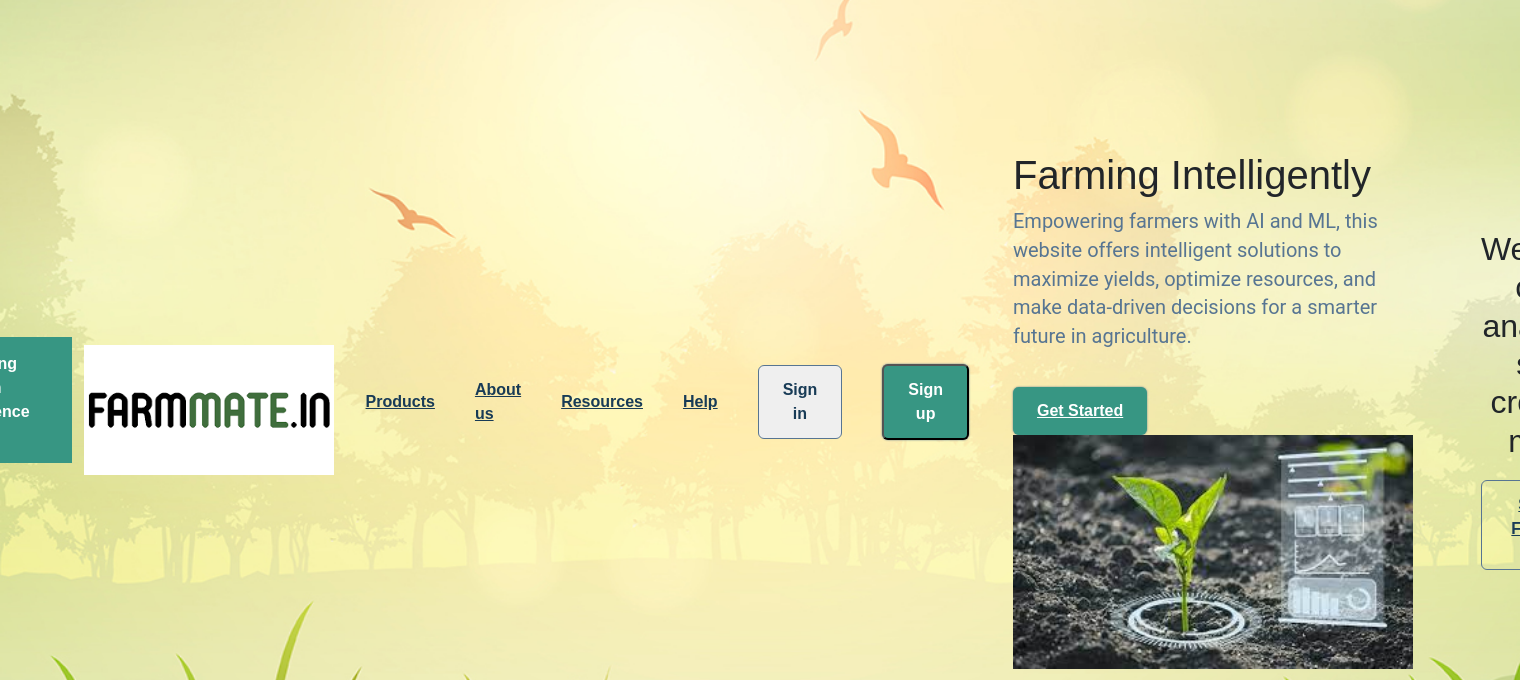
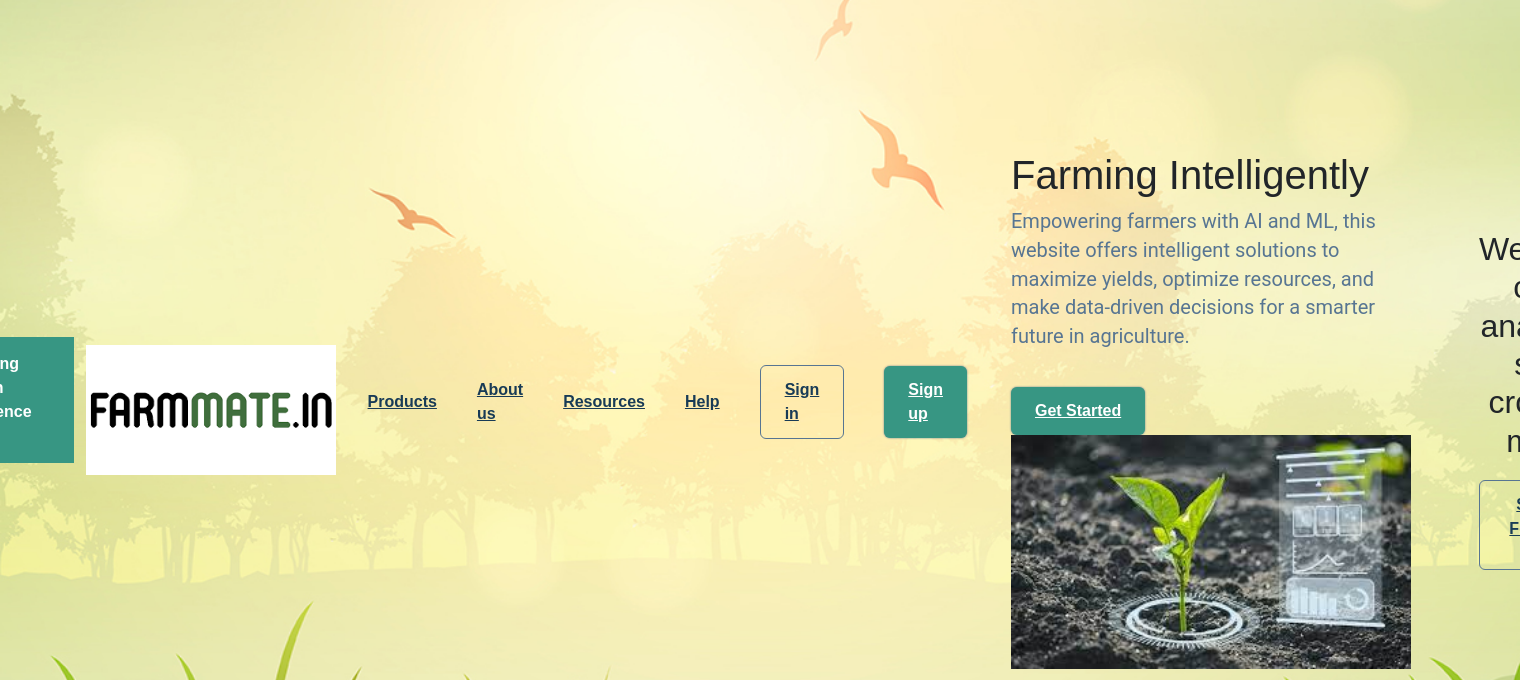
Before and after one commit to Rohanpawar9921/Farm-Mate, a Django app: page / in a window 1520 px wide; the page is wider, and only the part inside the window is pictured. Shown: the top 680 px of that part. Run offline with Django 5.2, Linux system fonts and the light colour scheme; some libraries are stand-ins or nearby versions.

Commit message:
changed button tag to a

```diff
--- a/farmmate-project/home/templates/home/base.html
+++ b/farmmate-project/home/templates/home/base.html
@@ -38,18 +38,18 @@
             <li><a href="#" class="hover-links">Resources</a></li>
             <li><a href="#" class="hover-links">Help</a></li>
             <li>
-              <button
+              <a
                 type="submit"
                 href="{% url 'login' %}"
                 class="hover-links secondary-button"
               >
                 Sign in
-              </button>
+              </a>
             </li>
             <li>
-              <button type="submit" href="#" class="hover-links primary-button">
+              <a type="submit" href="#" class="hover-links primary-button">
                 Sign up
-              </button>
+              </a>
             </li>
           </ul>
         </div>
```
